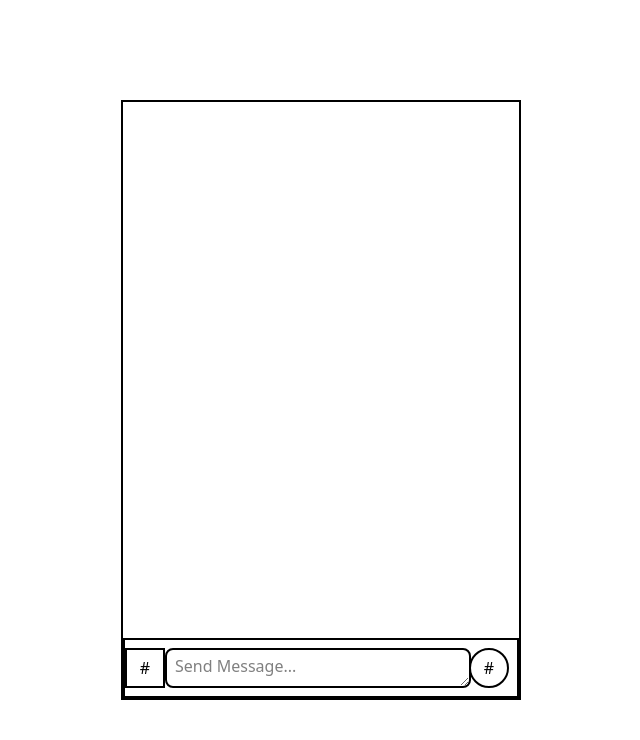
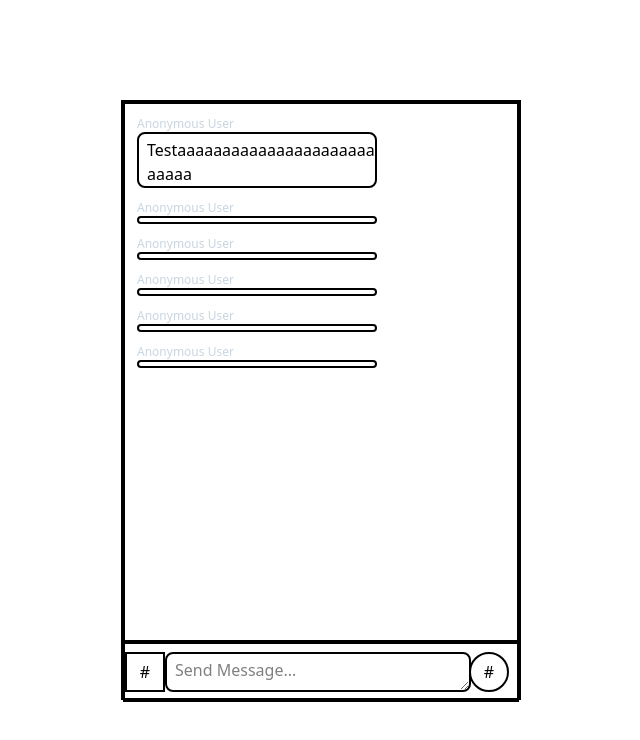
Before and after one commit to PuggyPotato/Anonymous-Chat-App, a React (Vite) app in the folder client/: page / in a window 1280 px wide. Shown: the top 740 px of the page, without its empty margins (319-959 px from the left). Built offline with nearby package versions, Linux system fonts and the light colour scheme.

Commit message:
Added Frontend To Messages

```diff
--- a/client/src/App.jsx
+++ b/client/src/App.jsx
@@ -1,5 +1,5 @@
 import { useState } from "react"
-
+import Message from "./Message"
 
 
 
@@ -15,19 +15,28 @@ function App(){
   return(
     <>
       <div className=" h-screen flex justify-center items-center">
-          <form className="border-2 h-150 w-100" onSubmit={sendMessage}>
 
 
+        <form className="border-2 h-150 w-100" onSubmit={sendMessage}>
+
+          <div className="border-2 h-135 p-3 gap-y-3 flex flex-col break-all" >
+            <Message Messages="Testaaaaaaaaaaaaaaaaaaaaaaaaaaa" ></Message>
+            <Message></Message>
+            <Message></Message>
+            <Message></Message>
+            <Message></Message>
+            <Message></Message>
+          </div>
 
 
-              <div id="sendMessageBar" className="relative top-[90%] border-2 h-15 items-center flex">
-                  <button className="h-10 w-10 border-2">#<img/></button>
-                  <div className="absolute top-2">
+              <div id="sendMessageBar" className="relative top-[0%] border-2 h-15 items-center flex">
+                <button className="h-10 w-10 border-2 cursor-pointer">#<img/></button>
+                <div className="absolute top-2">
                     <textarea className="absolute border-2 rounded-lg left-10 w-76.5 h-10 top-0 pl-2 pt-1" placeholder="Send Message..."/>
-                  </div>
-                  <button className="absolute border-2 rounded-full w-10 h-10 right-2" type="submit">#</button>
-              </div>
-          </form>
+                </div>
+                <button className="absolute border-2 rounded-full w-10 h-10 right-2 cursor-pointer" type="submit">#</button>
+            </div>
+        </form>
       </div>
     </>
   )
--- /dev/null
+++ b/client/src/Message.jsx
@@ -0,0 +1,22 @@
+
+
+
+function Message({Messages}){
+
+
+
+    return(
+        <>
+            <div className=" m-0 p-0">
+                    <p className="text-xs m-0 text-slate-300">Anonymous User</p>
+
+                <div className="border-2  w-auto max-w-60  h-auto rounded-lg  pt-1 pl-2 flex justify-start ">
+                    <h2 className="break-words">{Messages}</h2>
+                </div>
+            </div>
+        </>
+    )
+}
+
+
+export default Message
```
